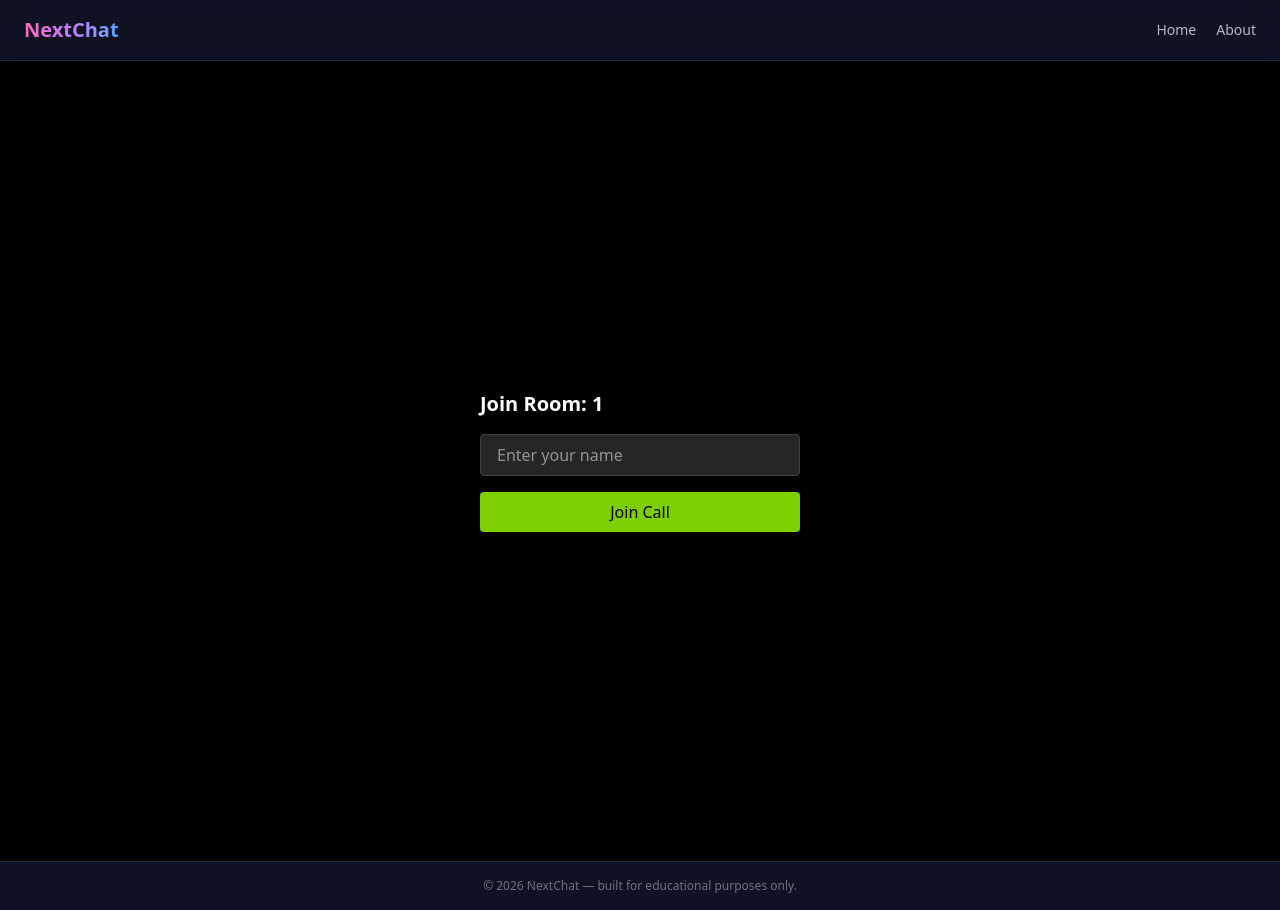
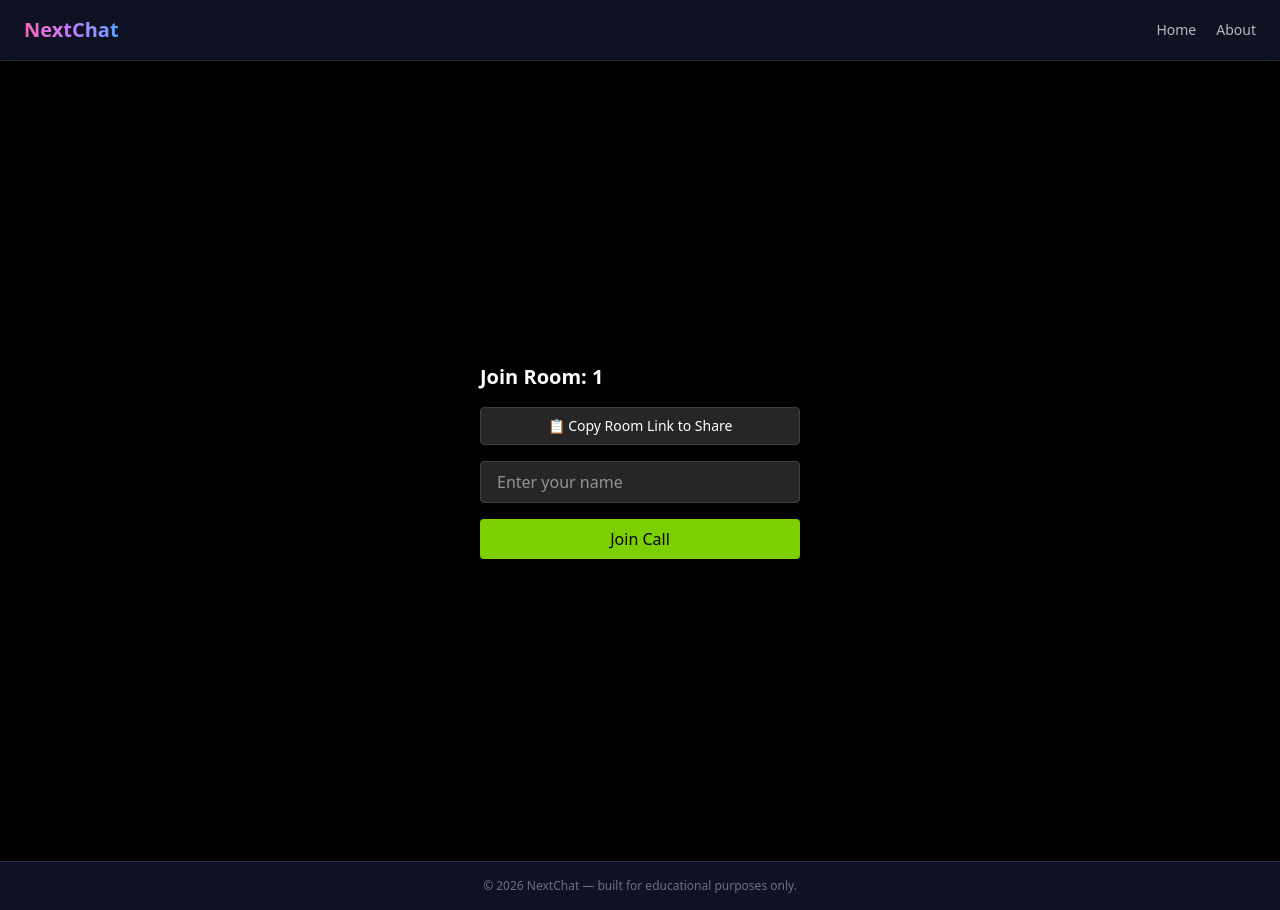
Before and after one commit to shahbaz7077/chatting-app, a Next.js app: page /group-call/1 in a window 1280 px wide. Built offline with nearby package versions, Linux system fonts and the light colour scheme.

Commit message:
last work on it

```diff
--- a/app/group-call/[roomId]/page.js
+++ b/app/group-call/[roomId]/page.js
@@ -23,6 +23,7 @@ export default function GroupCallRoomPage() {
   const [name, setName] = useState("");
   const [joined, setJoined] = useState(false);
   const [joining, setJoining] = useState(false);
+  const [copied, setCopied] = useState(false);
   const [remoteStreams, setRemoteStreams] = useState({}); // { socketId: MediaStream }
   const [participants, setParticipants] = useState({}); // { socketId: name }
 
@@ -31,6 +32,13 @@ export default function GroupCallRoomPage() {
   const localVideoRef = useRef(null);
   const peerConnectionsRef = useRef({}); // { socketId: RTCPeerConnection }
 
+  const copyRoomLink = () => {
+    const link = `${window.location.origin}/group-call/${roomId}`;
+    navigator.clipboard.writeText(link).then(() => {
+      setCopied(true);
+      setTimeout(() => setCopied(false), 2000);
+    });
+  };
   useEffect(() => {
     return () => {
       // cleanup on unmount
@@ -199,6 +207,12 @@ export default function GroupCallRoomPage() {
       <div className="min-h-screen flex items-center justify-center bg-black text-white">
         <div className="flex flex-col gap-4 w-80">
           <h1 className="text-xl font-semibold">Join Room: {roomId}</h1>
+           <button
+            onClick={copyRoomLink}
+            className="px-4 py-2 rounded bg-neutral-800 border border-neutral-700 text-sm hover:bg-neutral-700"
+          >
+            {copied ? "✓ Link Copied!" : "📋 Copy Room Link to Share"}
+          </button>
           <input
             className="px-4 py-2 rounded bg-neutral-800 border border-neutral-700"
             placeholder="Enter your name"
--- a/app/group-call/page.js
+++ b/app/group-call/page.js
@@ -21,6 +21,8 @@ export default function GroupCallEntry() {
   return (
     <div className="min-h-screen flex items-center justify-center bg-black text-white">
       <div className="flex flex-col gap-4 w-80">
+        <h1 className="text-xl font-semibold text-center">Group Call</h1>
+
         <button
           className="px-4 py-2 rounded bg-lime-500 text-black font-medium"
           onClick={createRoom}
@@ -28,12 +30,19 @@ export default function GroupCallEntry() {
           Create New Room
         </button>
 
+        <div className="flex items-center gap-2 text-neutral-500 text-sm">
+          <div className="flex-1 h-px bg-neutral-700" />
+          OR
+          <div className="flex-1 h-px bg-neutral-700" />
+        </div>
+
         <div className="flex gap-2">
           <input
             className="flex-1 px-4 py-2 rounded bg-neutral-800 border border-neutral-700"
             placeholder="Enter room ID"
             value={roomId}
             onChange={(e) => setRoomId(e.target.value)}
+            onKeyDown={(e) => e.key === "Enter" && joinRoom()}
           />
           <button
             className="px-4 py-2 rounded bg-neutral-700"
```
